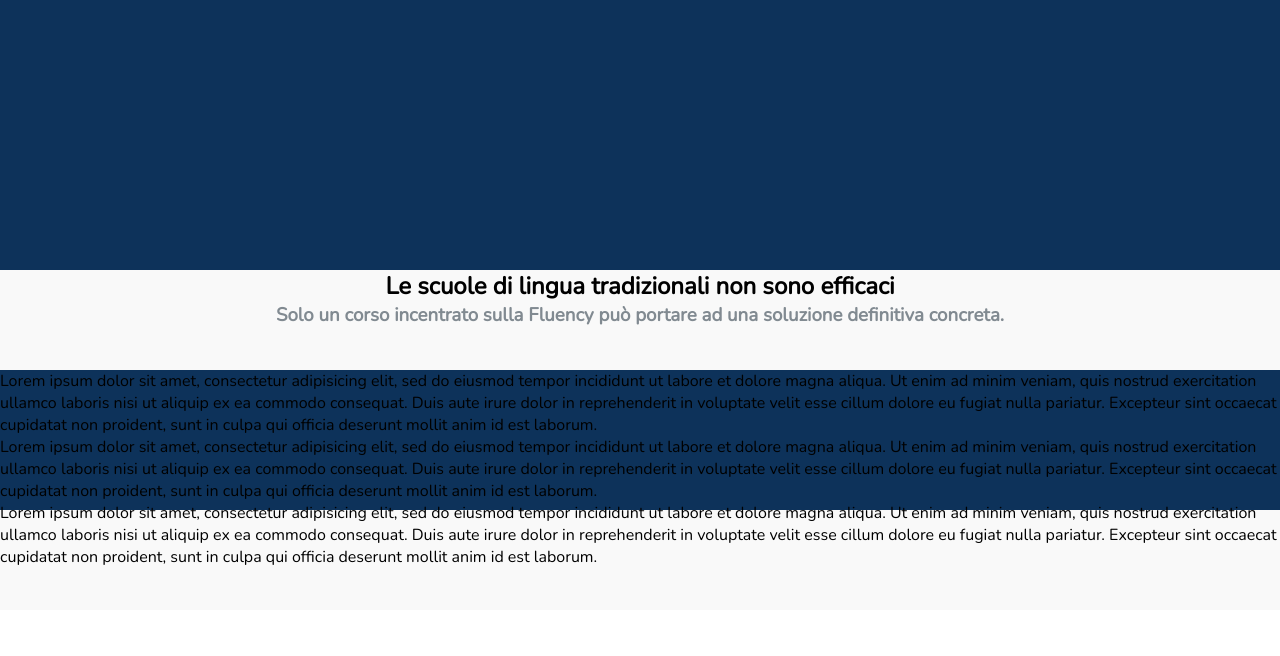
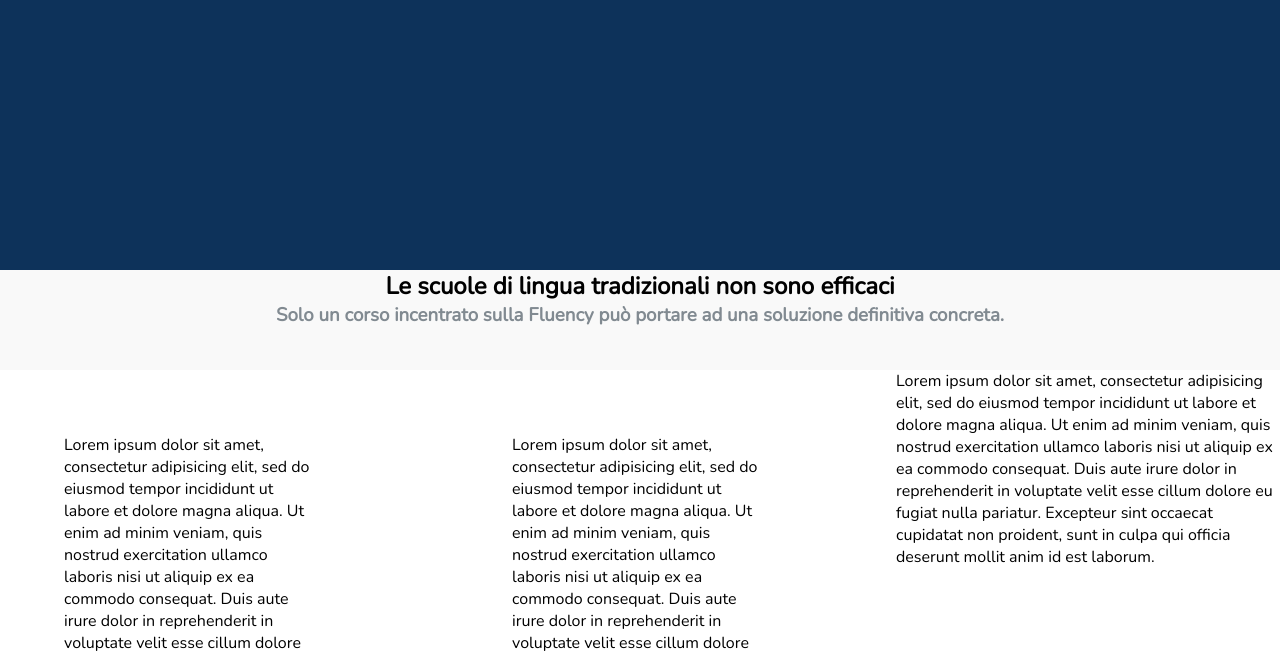
Before and after one commit to manuelggit/html-css-fluentify, a plain HTML site: page index.html in a window 1280 px wide. Shown: the part 290-946 px from the top of the page. Drawn offline with nearby package versions, Linux system fonts and the light colour scheme.

Commit message:
accenno struttura dei primi tre blocchi

```diff
--- a/css/style.css
+++ b/css/style.css
@@ -109,7 +109,7 @@ h1 {
 section {
   /* background: white; */
   width: 100%;
-  height: 30vh;
+  /* height: 30vh; */
 }
 
 section::after {
@@ -130,7 +130,46 @@ h3 {
   text-align: center;
 }
 
+.granderiga::after {
+  content: "";
+  display: table;
+  clear: both;
+}
+
 section.section2 {
   background: white;
   height: 70vh;
 }
+
+.treblocchi {
+  background-color: white;
+}
+
+.treblocchi::after {
+  content: "";
+  display: table;
+  clear: both;
+}
+
+.tresx {
+  width: 30%;
+  height: 100%;
+  float: left;
+  margin-right: 5%;
+  padding: 5%;
+}
+
+.trecentro {
+  width: 30%;
+  height: 100%;
+  float: left;
+  margin-right: 5%;
+  padding: 5%;
+
+.tredx {
+  width: 30%;
+  height: 100%;
+  float: left;
+  padding: 5%;
+
+}
```
